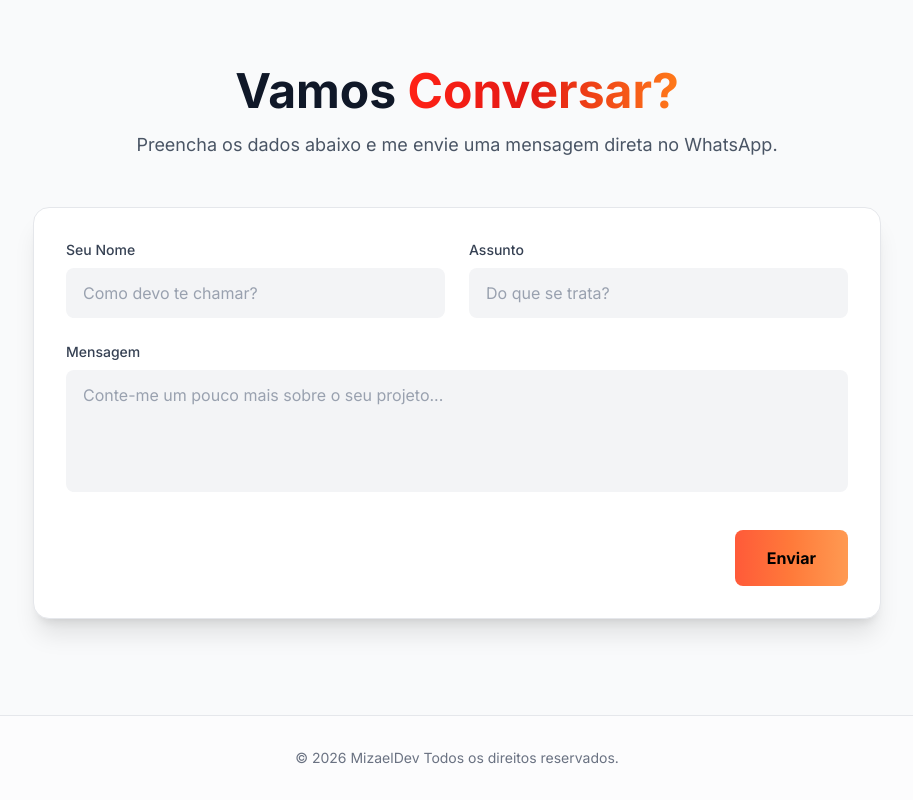
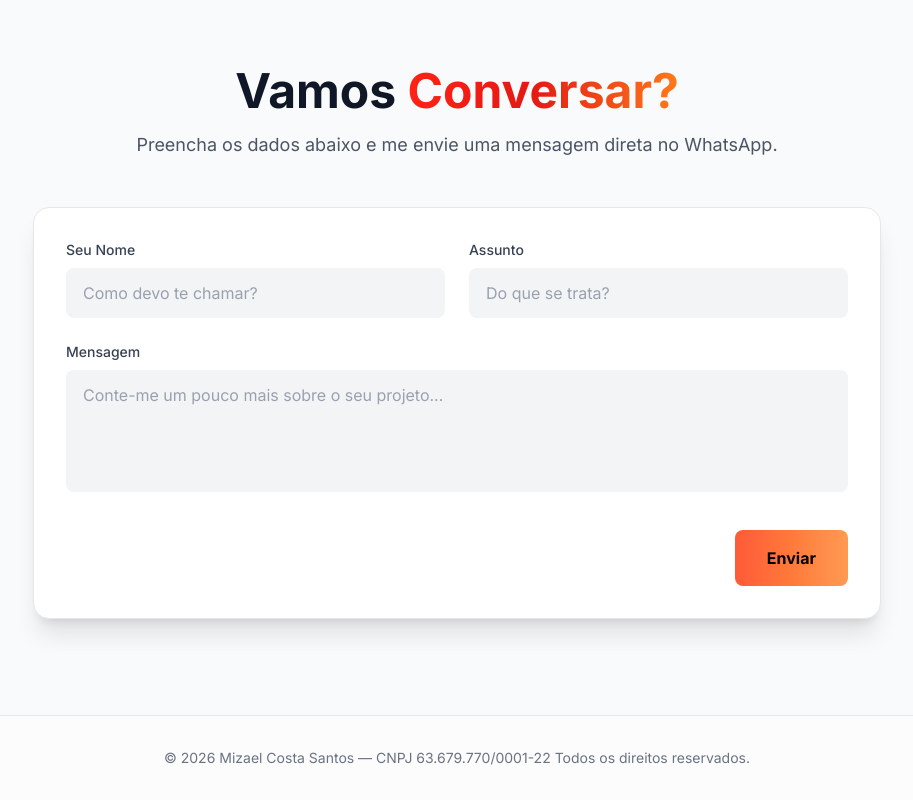
Before and after one commit to mizaeldragon/portfolio-mizael-3.0, a React (Vite) app: page / in a window 1280 px wide. Shown: the part 3930-4730 px from the top of the page, without its empty margins (183-1096 px from the left). Built offline with nearby package versions, Linux system fonts and the light colour scheme.

Commit message:
feat: add razão social

```diff
--- a/src/App.jsx
+++ b/src/App.jsx
@@ -775,7 +775,7 @@ export default function App() {
       {/* --- 8. Rodapé --- */}
       <footer className="bg-white/50 dark:bg-white/5 py-8 border-t border-gray-200 dark:border-white/10 transition-all">
         <div className="max-w-7xl mx-auto px-6 flex flex-col md:flex-row justify-center items-center gap-4 text-sm text-gray-500 dark:text-gray-400">
-          <p>&copy; {new Date().getFullYear()} MizaelDev {t.footer.rights}</p>
+          <p>&copy; {new Date().getFullYear()} Mizael Costa Santos — CNPJ 63.679.770/0001-22 {t.footer.rights}</p>
         </div>
       </footer>
     </div>
```
